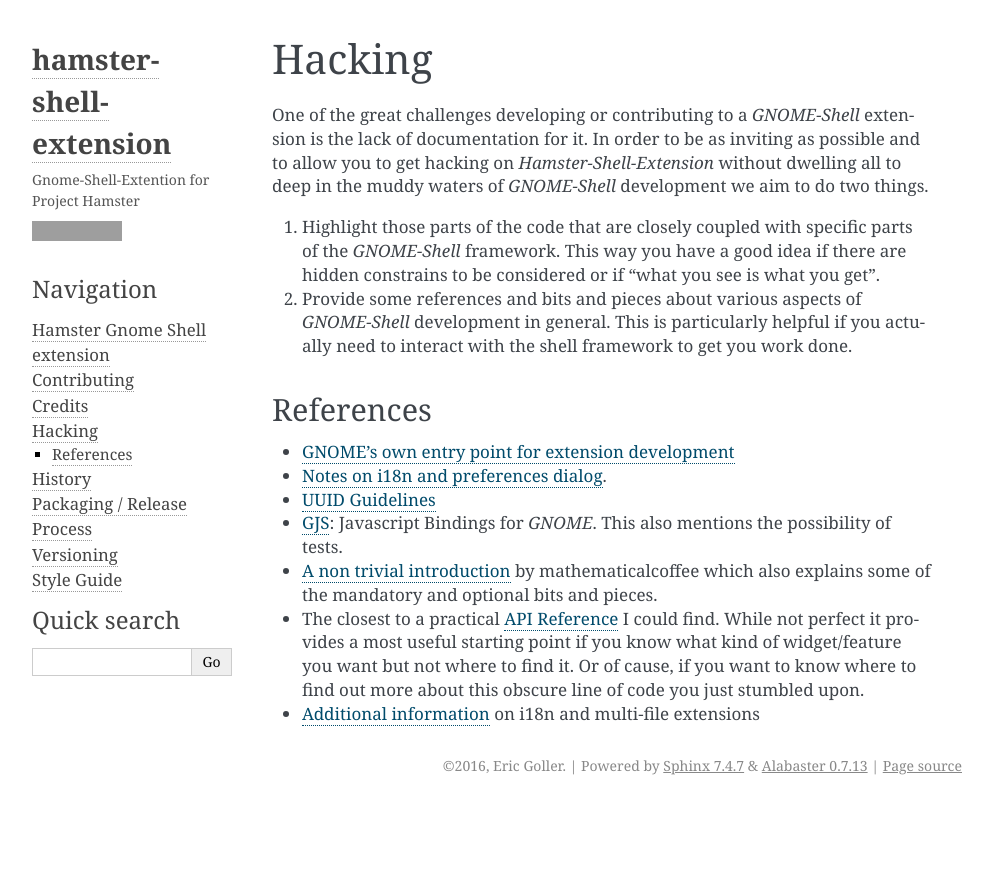
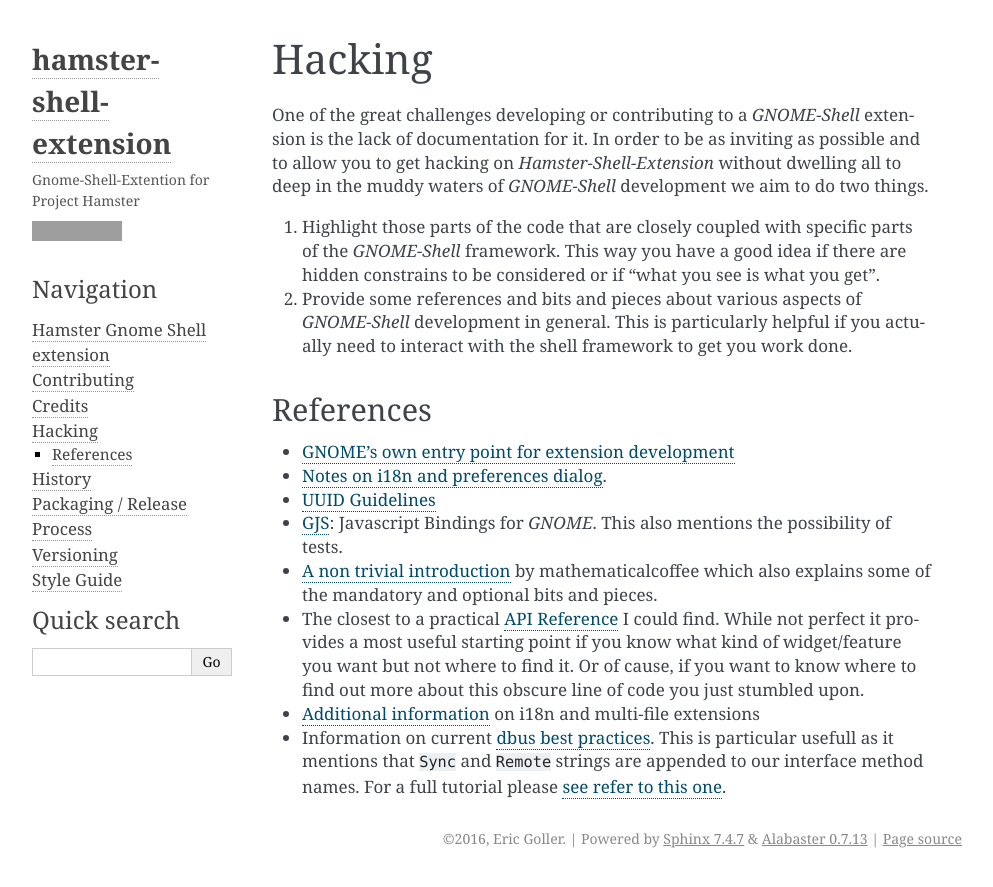
Before and after one commit to projecthamster/hamster-shell-extension, a Sphinx documentation site: the page built from docs/hacking.rst, in a window 1280 px wide. Shown: the top 887 px of the page, without its empty margins (148-1141 px from the left). Built offline with Sphinx 7.4.7, drawn with Linux system fonts in a browser that asks for light colours; grey boxes are pictures that could not be loaded.

Commit message:
Add references to dbus documentation
Please squash this commit before merging with develop.

```diff
--- a/docs/hacking.rst
+++ b/docs/hacking.rst
@@ -27,3 +27,6 @@
   but not where to find it. Or of cause, if you want to know where to find out more about this obscure
   line of code you just stumbled upon.
 - `Additional information <https://wiki.gnome.org/Projects/GnomeShell/Extensions/FAQ/CreatingExtensions>`_ on i18n and multi-file extensions
+- Information on current `dbus best practices <https://mail.gnome.org/archives/gnome-shell-list/2013-February/msg00059.html>`_.
+  This is particular usefull as it mentions that ``Sync`` and ``Remote`` strings are appended to our interface method names. For a full tutorial
+  please `see refer to this one <http://cheesehead-techblog.blogspot.de/2012/08/dbus-tutorial-introspection-figuring.html>`_.
```
